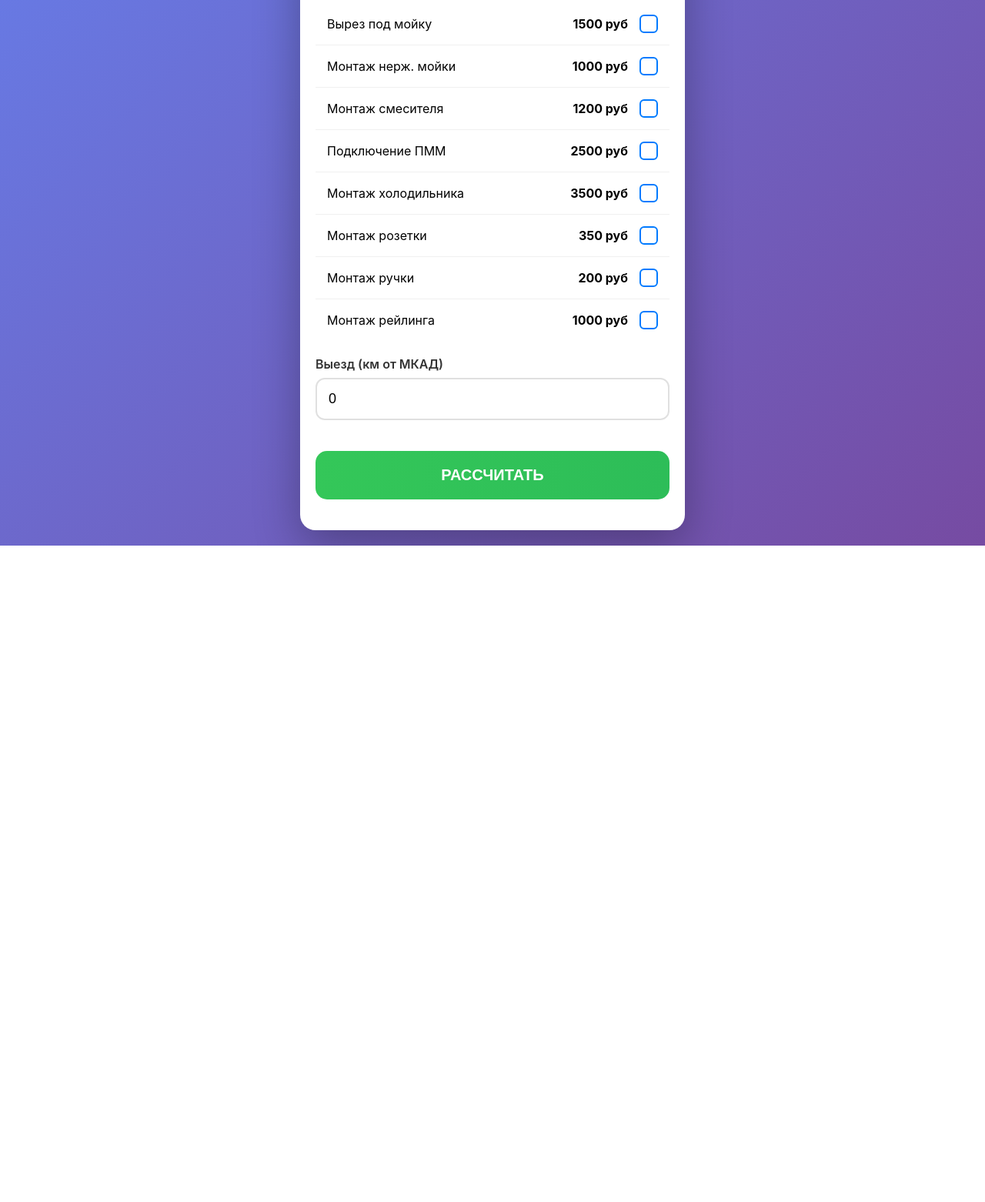
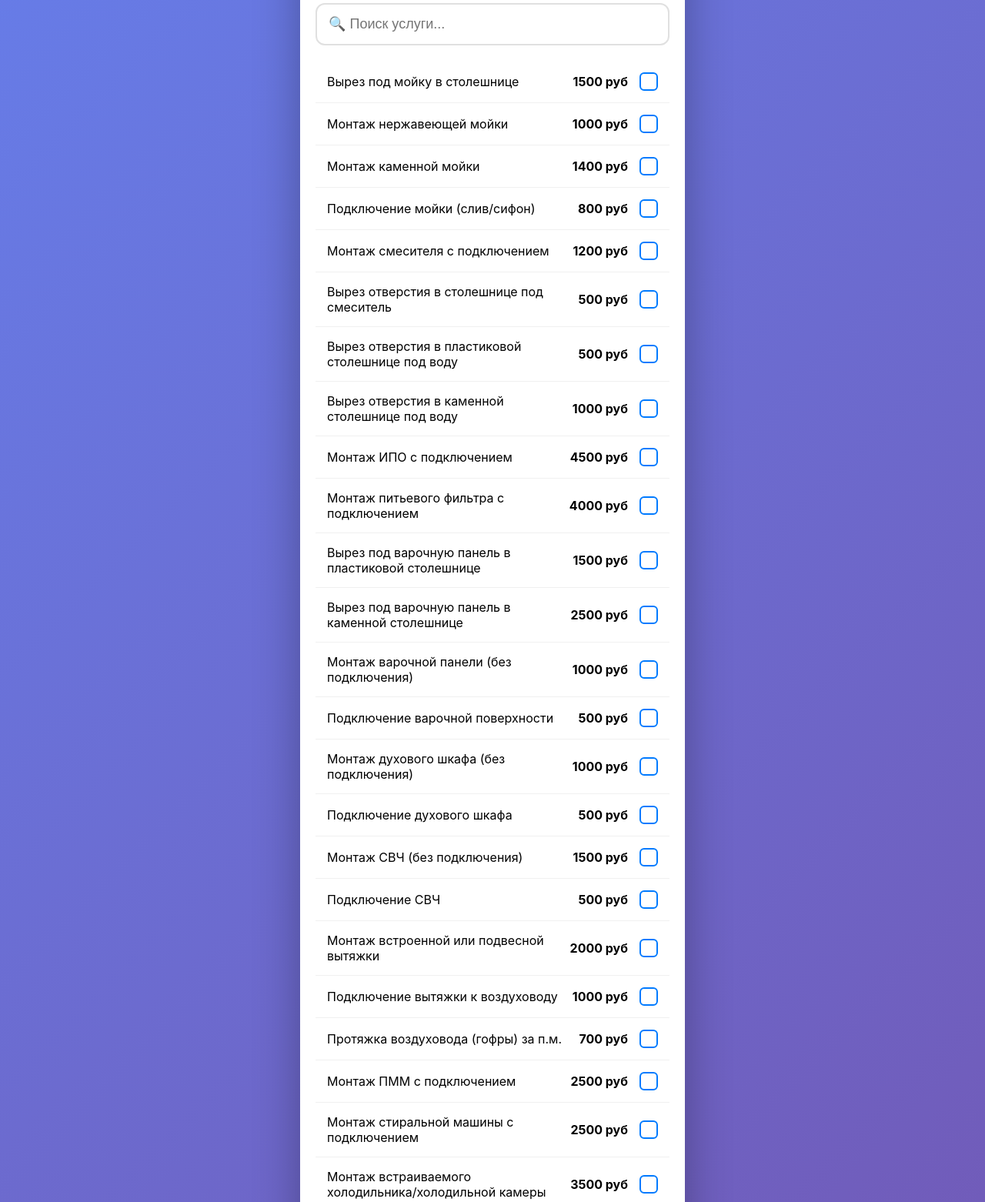
Before and after one commit to yuska999-hub/furniture-calculator, a plain HTML site: page index.html in a window 1280 px wide. Shown: the part 218-1780 px from the top of the page at 77% size. Before the commit the page ends 927 px from the top, so only its background shows below. Drawn offline with Linux system fonts and the light colour scheme.

Commit message:
Update index.html

```diff
--- a/index.html
+++ b/index.html
@@ -135,7 +135,11 @@
                 <input type="number" id="price" placeholder="50000" value="50000">
             </div>
 
-            <div class="services" id="services"></div>
+           <div class="input-group">
+    <input type="text" id="search" placeholder="🔍 Поиск услуги..." oninput="filterServices()">
+</div>
+
+<div class="services" id="services"></div>
 
             <div class="input-group">
                 <label>Выезд (км от МКАД)</label>
@@ -154,16 +158,68 @@
 
     <script>
         // Список услуг (можно редактировать)
-        const services = [
-            {name: "Вырез под мойку", price: 1500},
-            {name: "Монтаж нерж. мойки", price: 1000},
-            {name: "Монтаж смесителя", price: 1200},
-            {name: "Подключение ПММ", price: 2500},
-            {name: "Монтаж холодильника", price: 3500},
-            {name: "Монтаж розетки", price: 350},
-            {name: "Монтаж ручки", price: 200},
-            {name: "Монтаж рейлинга", price: 1000}
-        ];
+const services = [
+    // МОЙКА
+    {name: "Вырез под мойку в столешнице", price: 1500},
+    {name: "Монтаж нержавеющей мойки", price: 1000},
+    {name: "Монтаж каменной мойки", price: 1400},
+    {name: "Подключение мойки (слив/сифон)", price: 800},
+
+    // СМЕСИТЕЛЬ
+    {name: "Монтаж смесителя с подключением", price: 1200},
+    {name: "Вырез отверстия в столешнице под смеситель", price: 500},
+    {name: "Вырез отверстия в пластиковой столешнице под воду", price: 500},
+    {name: "Вырез отверстия в каменной столешнице под воду", price: 1000},
+    {name: "Монтаж ИПО с подключением", price: 4500},
+    {name: "Монтаж питьевого фильтра с подключением", price: 4000},
+
+    // ВАРОЧНАЯ ПАНЕЛЬ
+    {name: "Вырез под варочную панель в пластиковой столешнице", price: 1500},
+    {name: "Вырез под варочную панель в каменной столешнице", price: 2500},
+    {name: "Монтаж варочной панели (без подключения)", price: 1000},
+    {name: "Подключение варочной поверхности", price: 500},
+
+    // ДУХОВОЙ ШКАФ
+    {name: "Монтаж духового шкафа (без подключения)", price: 1000},
+    {name: "Подключение духового шкафа", price: 500},
+
+    // СВЧ
+    {name: "Монтаж СВЧ (без подключения)", price: 1500},
+    {name: "Подключение СВЧ", price: 500},
+
+    // ВЫТЯЖКА
+    {name: "Монтаж встроенной или подвесной вытяжки", price: 2000},
+    {name: "Подключение вытяжки к воздуховоду", price: 1000},
+    {name: "Протяжка воздуховода (гофры) за п.м.", price: 700},
+
+    // ТЕХНИКА
+    {name: "Монтаж ПММ с подключением", price: 2500},
+    {name: "Монтаж стиральной машины с подключением", price: 2500},
+    {name: "Монтаж встраиваемого холодильника/холодильной камеры", price: 3500},
+
+    // ДОПОЛНИТЕЛЬНЫЕ РАБОТЫ
+    {name: "Выпил в корпусе кухни или подгонка МДФ/ЛДСП панели", price: 350},
+    {name: "Выпил под трубы в столешнице", price: 350},
+    {name: "Переделка модуля", price: 1500},
+    {name: "Разводка электрики (проводов) за п.м.", price: 150},
+    {name: "Подключение светильника", price: 600},
+    {name: "Врезка светильника", price: 500},
+    {name: "Монтаж накладного светильника", price: 500},
+    {name: "Монтаж ручки", price: 200},
+    {name: "Монтаж сушилки усиленной", price: 300},
+    {name: "Монтаж рейлинга за м.п.", price: 1000},
+    {name: "Монтаж барной трубы", price: 500},
+    {name: "Выпил стеновой панели", price: 250},
+    {name: "Монтаж розетки", price: 350},
+    {name: "Выпил в стеновой панели под электрику", price: 350},
+    {name: "Монтаж диодной подсветки за п.м.", price: 700},
+    {name: "Подключение диодной подсветки", price: 1200},
+    {name: "Монтаж стеновой панели клиента", price: 4000},
+    {name: "Монтаж столешницы клиента (пластик)", price: 5000},
+    {name: "Монтаж напольного плинтуса клиента (мин. метр) за п.м.", price: 800},
+    {name: "Демонтаж плинтуса напольного клиента (мин. метр) за п.м.", price: 800},
+    {name: "Выпил подоконника", price: 3000}
+];
 
         // Загружаем услуги
         function loadServices() {
@@ -233,4 +289,5 @@
         loadServices();
     </script>
 </body>
+
 </html>
```
